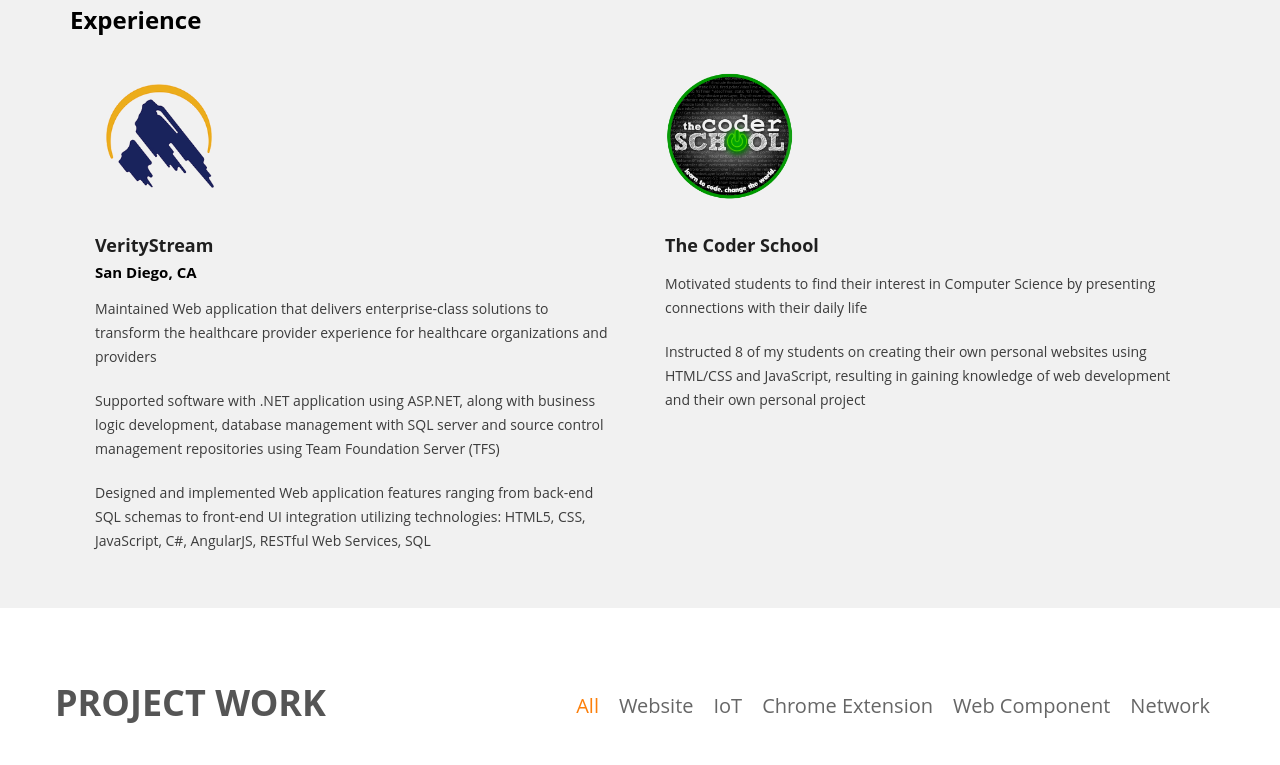
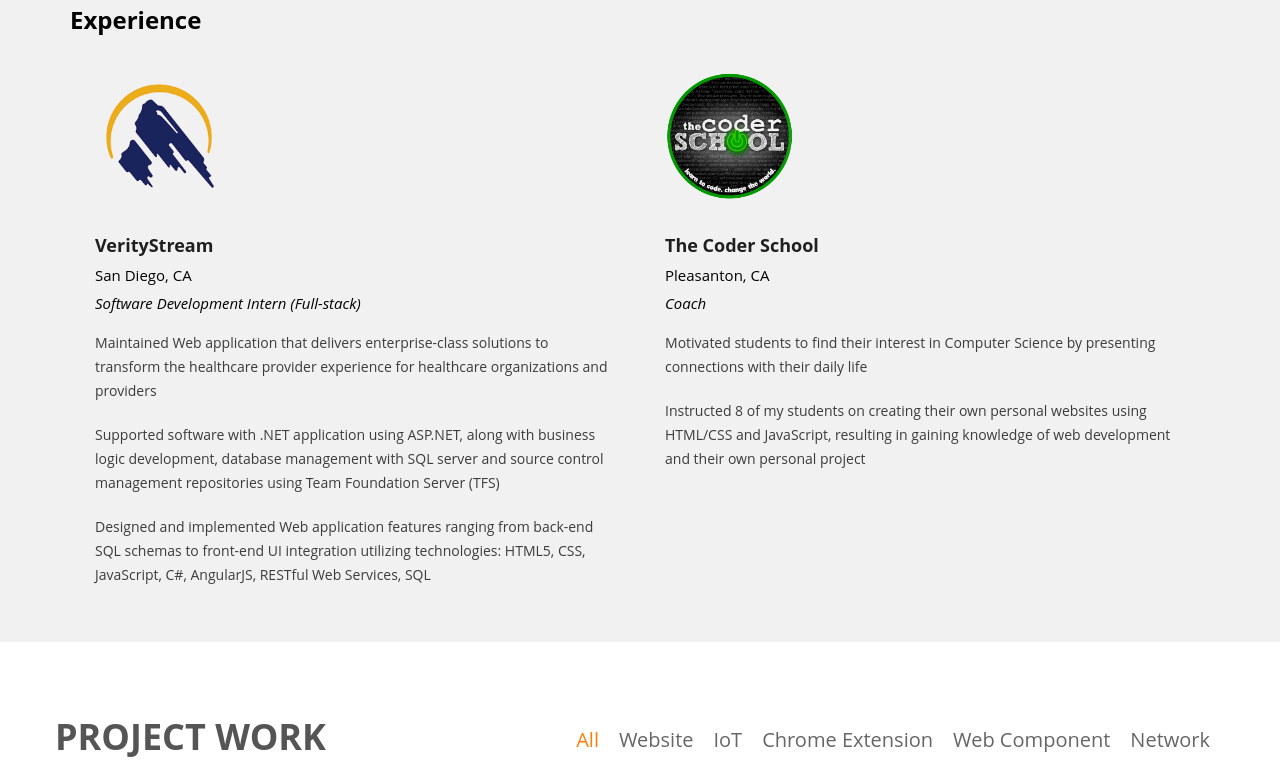
Before and after one commit to peter2614/peter2614.github.io, a plain HTML site: page index.html in a window 1280 px wide. Shown: the part 1973-2738 px from the top of the page. Drawn offline with Linux system fonts and the light colour scheme.

Commit message:
updated content

```diff
--- a/css/style.css
+++ b/css/style.css
@@ -396,7 +396,6 @@ a:focus, a:hover {
 .content-content h4 {
     font-size: 18px;
     color: #1f1f1f;
-    font-weight: 400;
     text-transform: capitalize;
     margin-bottom: 5px;
     font-weight: 700;
@@ -405,6 +404,8 @@ a:focus, a:hover {
 .content-content h6 {
     font-size: 15px;
     margin-bottom: 5px;
+    font-weight: 500;
+    margin: 8px 0;
 }
 
 .content-content p,
--- a/index.html
+++ b/index.html
@@ -133,6 +133,7 @@
                             <div class="content-content">
                                 <h4>VerityStream</h4>
                                 <h6>San Diego, CA</h6>
+                                <h6><i>Software Development Intern (Full-stack)</i></h6>
                                 <ul class="job_desc">
                                     <li>Maintained Web application that delivers enterprise-class solutions to transform the healthcare provider experience for healthcare organizations and providers</li>
                                     <li>Supported software with .NET application using ASP.NET, along with business logic development, database management with SQL server and source control management repositories using Team Foundation Server (TFS)</li>
@@ -152,6 +153,8 @@
 
                             <div class="content-content">
                                 <h4>The Coder School</h4>
+                                <h6>Pleasanton, CA</h6>
+                                <h6><i>Coach</i></h6>
                                 <ul class="job_desc">
                                     <li>Motivated students to find their interest in Computer Science by presenting connections with their daily life</li>
                                     <li>Instructed 8 of my students on creating their own personal websites using HTML/CSS and JavaScript, resulting in gaining knowledge of web development and their own personal project</li>
```
